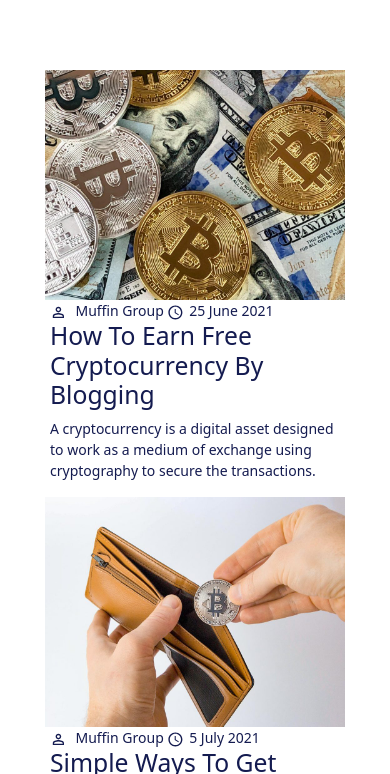
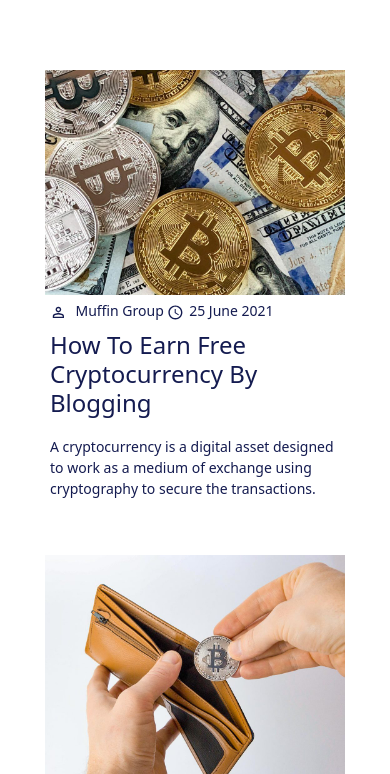
Before and after one commit to Kryvchenko/crypto, a React (Create React App) app: page / in a window 390 px wide. Shown: the part 794-1568 px from the top of the page. Built offline with nearby package versions, Linux system fonts and the light colour scheme.

Commit message:
styles changed

```diff
--- a/src/components/Blog/BlogListItem.js
+++ b/src/components/Blog/BlogListItem.js
@@ -18,7 +18,7 @@ export const BlogListItem = ({ image, date, title, text }) => {
           <div>
             <h2 className="title">{title}</h2>
           </div>
-          <div>
+          <div className="blog-p">
             <p>{text}</p>
           </div>
         </div>
--- a/src/styles/Style.css
+++ b/src/styles/Style.css
@@ -69,7 +69,7 @@ body {
       justify-content: space-around;
   width: 1200px;
   padding-top: 120px;
-  padding-bottom: 60px;
+  padding-bottom: 30px;
 }
 
 .blog-card {
@@ -100,10 +100,17 @@ body {
 .blog-image > img {
   height: 230px;
   max-width: 300px;
+  padding-bottom: 5px;
 }
 
 .title {
-  min-height: 120px;
+  min-height: 130px;
+  padding: 10px 0;
+  font-size: 28px;
+}
+
+.blog-p {
+  padding-bottom: 40px;
 }
 
 .btn-benefits {
@@ -180,7 +187,10 @@ body {
     font-size: 14px;
   }
   .title {
-    min-height: 80px;
+    font-size: 24px;
+  }
+  .benefits-h1 {
+    font-size: 30px;
   }
 }
 
--- a/src/styles/Style.scss
+++ b/src/styles/Style.scss
@@ -57,7 +57,7 @@ body {
     justify-content: space-around;
     width: 1200px;
     padding-top: 120px;
-    padding-bottom: 60px;
+    padding-bottom: 30px;
 }
 .blog-card {
     width: 300px;
@@ -82,9 +82,15 @@ body {
 .blog-image > img {
     height: 230px;
     max-width: 300px;
+    padding-bottom: 5px;
 }
 .title {
-    min-height: 120px;
+    min-height: 130px;
+    padding: 10px 0;
+    font-size: 28px;
+}
+.blog-p {
+    padding-bottom: 40px;
 }
 
 //Benefits section
@@ -160,8 +166,12 @@ body {
         font-size: 14px;
     }
     .title {
-        min-height: 80px;
+        font-size: 24px;
     }
+    .benefits-h1 {
+        font-size: 30px;
+    }
+
 }
 
 //md - tablet
```
Also changed, not shown: 1 other file (tests, documents, lock files or other folders).
